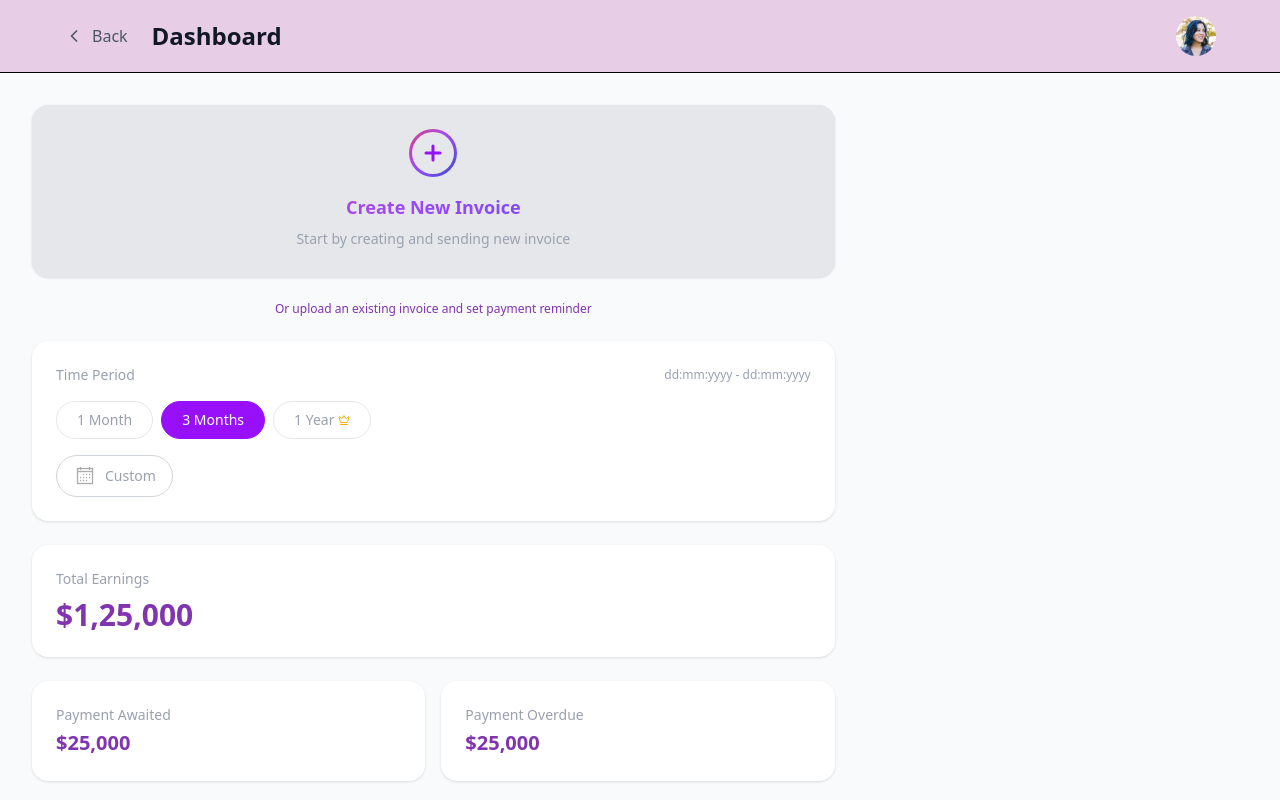
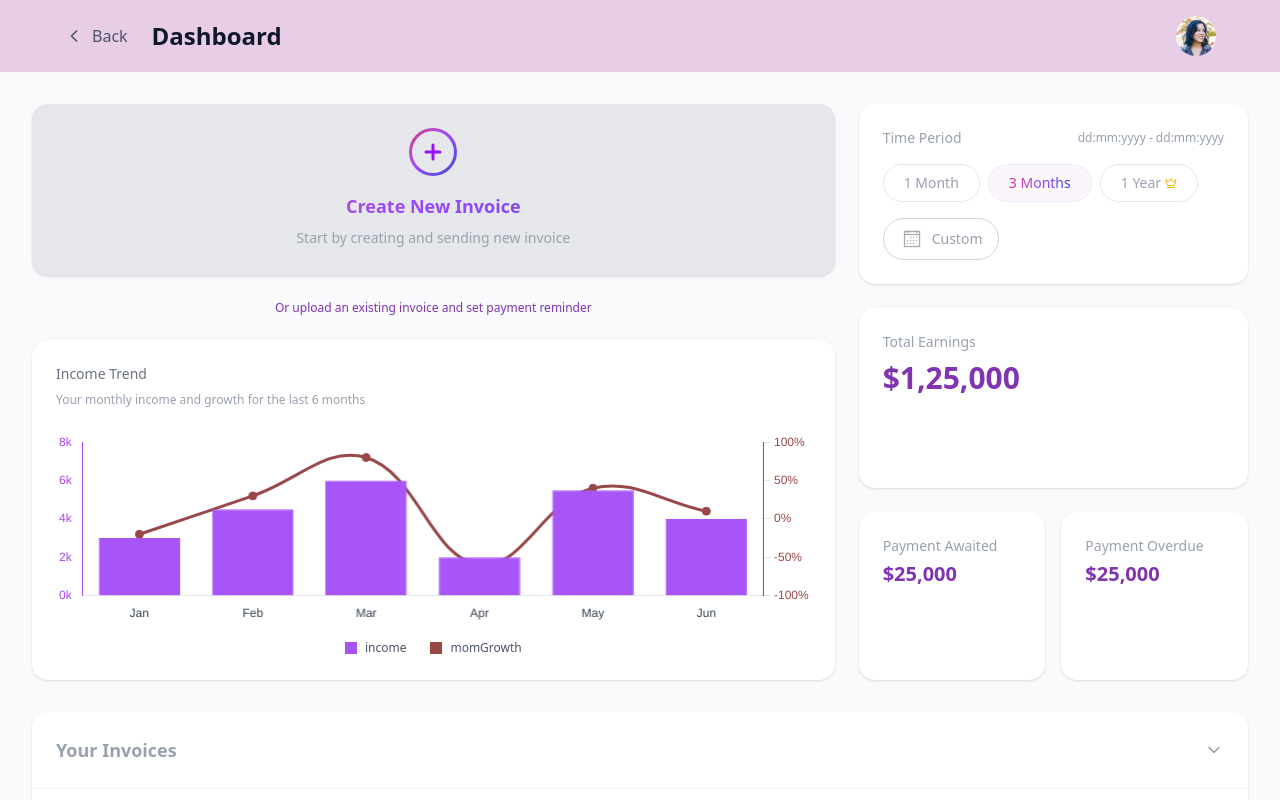
Before and after one commit to HarshithKDev/sparkonomy, a React (Vite) app: page / in a window 1280 px wide. Shown: the top 800 px of the page. Built offline with nearby package versions, Linux system fonts and the light colour scheme.

Commit message:
update logo

```diff
--- a/src/InvoiceDashboard.jsx
+++ b/src/InvoiceDashboard.jsx
@@ -4,6 +4,8 @@ import { Chart as ChartJS, CategoryScale, LinearScale, BarElement, PointElement,
 import { Bar } from 'react-chartjs-2';
 import ReactLogo from './assets/profile.png';
 import CalendarIcon from './assets/calender.png';
+import LogoPaw from './assets/logo.png';
+import './App.css';
 
 ChartJS.register(
   CategoryScale,
@@ -68,19 +70,19 @@ const InvoiceDashboard = () => {
         type: 'bar',
         label: 'Income',
         data: monthData.map(d => d.income),
-        backgroundColor: '#A855F7', // purple-500
+        backgroundColor: '#A855F7',
         borderColor: '#A855F7',
         borderWidth: 1,
         yAxisID: 'y1',
       },
       {
         type: 'line',
-        label: 'mom Growth',
+        label: 'momGrowth',
         data: monthData.map(d => d.growth),
-        borderColor: '#EF4444', // red-500
-        backgroundColor: '#EF4444',
-        pointBackgroundColor: '#EF4444',
-        pointBorderColor: '#EF4444',
+        borderColor: '#974847',
+        backgroundColor: '#974847',
+        pointBackgroundColor: '#974847',
+        pointBorderColor: '#974847',
         pointRadius: 4,
         yAxisID: 'y2',
         tension: 0.4,
@@ -98,13 +100,17 @@ const InvoiceDashboard = () => {
         position: 'left',
         grid: {
           display: false,
+          drawOnChartArea: false,
+        },
+        border: {
+          color: '#a743ef',
         },
         min: 0,
         max: 8,
         ticks: {
           callback: value => `${value}k`,
           stepSize: 2,
-          color: '#9CA3AF',
+          color: '#a743ef',
         },
       },
       y2: {
@@ -115,12 +121,15 @@ const InvoiceDashboard = () => {
           drawOnChartArea: false,
           color: '#E5E7EB',
         },
+        border: {
+          color: '#974847',
+        },
         min: -100,
         max: 100,
         ticks: {
           callback: value => `${value}%`,
           stepSize: 50,
-          color: '#9CA3AF',
+          color: '#974847',
         },
       },
       x: {
@@ -128,7 +137,7 @@ const InvoiceDashboard = () => {
           display: false,
         },
         ticks: {
-          color: '#9CA3AF',
+          color: '#374151',
         },
       },
     },
@@ -158,7 +167,7 @@ const InvoiceDashboard = () => {
   return (
     <div className="min-h-screen bg-gray-50">
       {/* Mobile Header */}
-      <div className="lg:hidden px-4 py-3 flex items-center justify-between border-b" style={{ backgroundColor: '#e7cde6' }}>
+      <div className="lg:hidden px-4 py-3 flex items-center justify-between" style={{ backgroundColor: '#e7cde6' }}>
         <div className="flex items-center">
           <ChevronLeft className="w-5 h-5 text-gray-600" />
           <span className="ml-2 text-gray-600 text-sm">Back</span>
@@ -170,7 +179,7 @@ const InvoiceDashboard = () => {
       </div>
 
       {/* Desktop Header */}
-      <div className="hidden lg:block px-8 py-4 border-b" style={{ backgroundColor: '#e7cde6' }}>
+      <div className="hidden lg:block px-8 py-4" style={{ backgroundColor: '#e7cde6' }}>
         <div className="mx-auto flex items-center justify-between px-4 sm:px-6 lg:px-8">
           <div className="flex items-center">
             <ChevronLeft className="w-5 h-5 text-gray-600 mr-2" />
@@ -204,9 +213,8 @@ const InvoiceDashboard = () => {
             {/* Moved text */}
             <p className="text-center text-xs text-[#8134AF]">Or upload an existing invoice and set payment reminder</p>
 
-            {/* Time Period Selection */}
-            <div className="bg-white rounded-2xl p-6 shadow-sm">
-              {/* Flex container for the title and date range */}
+            {/* Time Period Selection (Mobile Only) */}
+            <div className="lg:hidden bg-white rounded-2xl p-6 shadow-sm">
               <div className="flex justify-between items-center mb-4">
                 <h3 className="text-sm font-medium text-gray-400">Time Period</h3>
                 <p className="text-xs text-gray-400">dd:mm:yyyy - dd:mm:yyyy</p>
@@ -215,39 +223,40 @@ const InvoiceDashboard = () => {
               <div className="flex flex-wrap gap-2 mb-4">
                 <button
                   onClick={() => setSelectedPeriod('1Month')}
-                  className={`px-5 py-2 rounded-full text-sm border transition-colors ${selectedPeriod === '1Month' ? 'bg-purple-600 text-white border-purple-600' : 'bg-white text-gray-400 border-gray-200'}`}
+                  className={`px-5 py-2 rounded-full text-sm border transition-colors ${selectedPeriod === '1Month' ? 'border-[#f3e9ff] bg-[#fbf5fc]' : 'bg-white text-gray-400 border-gray-200'}`}
                 >
-                  1 Month
+                  <span className={selectedPeriod === '1Month' ? 'bg-gradient-to-r from-[#DD2A7B] via-[#9747FF] to-[#334CCA] bg-clip-text text-transparent' : 'text-gray-400'}>1 Month</span>
                 </button>
                 <button
                   onClick={() => setSelectedPeriod('3Months')}
-                  className={`px-5 py-2 rounded-full text-sm border transition-colors ${selectedPeriod === '3Months' ? 'bg-purple-600 text-white border-purple-600' : 'bg-white text-gray-400 border-gray-200'}`}
+                  className={`px-5 py-2 rounded-full text-sm border transition-colors ${selectedPeriod === '3Months' ? 'border-[#f3e9ff] bg-[#fbf5fc]' : 'bg-white text-gray-400 border-gray-200'}`}
                 >
-                  3 Months
+                  <span className={selectedPeriod === '3Months' ? 'bg-gradient-to-r from-[#DD2A7B] via-[#9747FF] to-[#334CCA] bg-clip-text text-transparent' : 'text-gray-400'}>3 Months</span>
                 </button>
                 <button
                   onClick={() => setSelectedPeriod('1Year')}
-                  className={`px-5 py-2 rounded-full text-sm flex items-center border transition-colors ${selectedPeriod === '1Year' ? 'bg-purple-600 text-white border-purple-600' : 'bg-white text-gray-400 border-gray-200'}`}
+                  className={`px-5 py-2 rounded-full text-sm flex items-center border transition-colors ${selectedPeriod === '1Year' ? 'border-[#f3e9ff] bg-[#fbf5fc]' : 'bg-white text-gray-400 border-gray-200'}`}
                 >
-                  1 Year <Crown className="w-3 h-3 ml-1 text-yellow-500" />
+                  <span className={selectedPeriod === '1Year' ? 'bg-gradient-to-r from-[#DD2A7B] via-[#9747FF] to-[#334CCA] bg-clip-text text-transparent' : 'text-gray-400'}>1 Year</span> <Crown className={`w-3 h-3 ml-1 text-yellow-500`} />
                 </button>
               </div>
               <button
                 onClick={() => setSelectedPeriod('Custom')}
-                className={`px-4 py-2 rounded-full text-sm flex items-center border transition-colors ${selectedPeriod === 'Custom' ? 'bg-purple-600 text-white border-purple-600' : 'bg-white text-gray-400 border-gray-300'}`}
+                className={`px-4 py-2 rounded-full text-sm flex items-center border transition-colors ${selectedPeriod === 'Custom' ? 'border-[#f3e9ff] bg-[#fbf5fc]' : 'bg-white text-gray-400 border-gray-300'}`}
               >
                 {/* Replaced emoji with image icon */}
                 <img src={CalendarIcon} alt="Calendar Icon" className={`w-6 h-6 p-0 mr-2 ${selectedPeriod === 'Custom' ? 'filter invert' : ''}`} />
-                Custom
+                <span className={selectedPeriod === 'Custom' ? 'bg-gradient-to-r from-[#DD2A7B] via-[#9747FF] to-[#334CCA] bg-clip-text text-transparent' : 'text-gray-400'}>Custom</span>
               </button>
             </div>
 
+            {/* Financial Summary sections on mobile */}
+            <div className="lg:hidden space-y-6">
               {/* Total Earnings */}
               <div className="bg-white rounded-2xl p-6 shadow-sm">
                 <h3 className="text-sm font-medium text-gray-400 mb-2">Total Earnings</h3>
                 <p className="text-3xl font-semibold text-[#8134AF]">$1,25,000</p>
               </div>
-
               {/* Payment Status - Side by side for all screen sizes */}
               <div className="grid grid-cols-2 gap-4">
                 {/* Payment Awaited */}
@@ -259,6 +268,7 @@ const InvoiceDashboard = () => {
                 <div className="bg-white rounded-2xl p-6 shadow-sm">
                   <h4 className="text-sm font-medium text-gray-400 mb-1">Payment Overdue</h4>
                   <p className="text-xl font-semibold text-[#8134AF]">$25,000</p>
+                </div>
               </div>
             </div>
 
@@ -274,18 +284,78 @@ const InvoiceDashboard = () => {
               {/* Legend */}
               <div className="flex items-center justify-center mt-4 space-x-6">
                 <div className="flex items-center">
-                  <div className="w-3 h-3 bg-purple-500 rounded mr-2"></div>
-                  <span className="text-xs text-gray-600">Income</span>
+                  <div className="w-3 h-3 bg-[#A855F7] mr-2"></div>
+                  <span className="text-xs text-gray-600">income</span>
                 </div>
                 <div className="flex items-center">
-                  <div className="w-3 h-3 bg-red-500 rounded-full mr-2"></div>
-                  <span className="text-xs text-gray-600">mom Growth</span>
+                  <div className="w-3 h-3 bg-[#974847] mr-2"></div>
+                  <span className="text-xs text-gray-600">momGrowth</span>
                 </div>
               </div>
             </div>
           </div>
 
-          {/* Right Column - Removed as per request */}
+          {/* Right Column - Financial Summary (Desktop Only) */}
+          <div className="hidden lg:flex lg:col-span-1 flex-col gap-6">
+            {/* Time Period Selection (Desktop Only) */}
+            <div className="bg-white rounded-2xl p-6 shadow-sm">
+              <div className="flex justify-between items-center mb-4">
+                <h3 className="text-sm font-medium text-gray-400">Time Period</h3>
+                <p className="text-xs text-gray-400">dd:mm:yyyy - dd:mm:yyyy</p>
+              </div>
+
+              <div className="flex flex-wrap gap-2 mb-4">
+                <button
+                  onClick={() => setSelectedPeriod('1Month')}
+                  className={`px-5 py-2 rounded-full text-sm border transition-colors ${selectedPeriod === '1Month' ? 'border-[#f3e9ff] bg-[#fbf5fc]' : 'bg-white text-gray-400 border-gray-200'}`}
+                >
+                  <span className={selectedPeriod === '1Month' ? 'bg-gradient-to-r from-[#DD2A7B] via-[#9747FF] to-[#334CCA] bg-clip-text text-transparent' : 'text-gray-400'}>1 Month</span>
+                </button>
+                <button
+                  onClick={() => setSelectedPeriod('3Months')}
+                  className={`px-5 py-2 rounded-full text-sm border transition-colors ${selectedPeriod === '3Months' ? 'border-[#f3e9ff] bg-[#fbf5fc]' : 'bg-white text-gray-400 border-gray-200'}`}
+                >
+                  <span className={selectedPeriod === '3Months' ? 'bg-gradient-to-r from-[#DD2A7B] via-[#9747FF] to-[#334CCA] bg-clip-text text-transparent' : 'text-gray-400'}>3 Months</span>
+                </button>
+                <button
+                  onClick={() => setSelectedPeriod('1Year')}
+                  className={`px-5 py-2 rounded-full text-sm flex items-center border transition-colors ${selectedPeriod === '1Year' ? 'border-[#f3e9ff] bg-[#fbf5fc]' : 'bg-white text-gray-400 border-gray-200'}`}
+                >
+                  <span className={selectedPeriod === '1Year' ? 'bg-gradient-to-r from-[#DD2A7B] via-[#9747FF] to-[#334CCA] bg-clip-text text-transparent' : 'text-gray-400'}>1 Year</span> <Crown className={`w-3 h-3 ml-1 text-yellow-500`} />
+                </button>
+              </div>
+              <button
+                onClick={() => setSelectedPeriod('Custom')}
+                className={`px-4 py-2 rounded-full text-sm flex items-center border transition-colors ${selectedPeriod === 'Custom' ? 'border-[#f3e9ff] bg-[#fbf5fc]' : 'bg-white text-gray-400 border-gray-300'}`}
+              >
+                {/* Replaced emoji with image icon */}
+                <img src={CalendarIcon} alt="Calendar Icon" className={`w-6 h-6 p-0 mr-2 ${selectedPeriod === 'Custom' ? 'filter invert' : ''}`} />
+                <span className={selectedPeriod === 'Custom' ? 'bg-gradient-to-r from-[#DD2A7B] via-[#9747FF] to-[#334CCA] bg-clip-text text-transparent' : 'text-gray-400'}>Custom</span>
+              </button>
+            </div>
+
+            <div className="flex-grow flex flex-col gap-6">
+              {/* Total Earnings */}
+              <div className="bg-white rounded-2xl p-6 shadow-sm flex-grow">
+                <h3 className="text-sm font-medium text-gray-400 mb-2">Total Earnings</h3>
+                <p className="text-3xl font-semibold text-[#8134AF]">$1,25,000</p>
+              </div>
+
+              {/* Payment Status - Side by side for all screen sizes */}
+              <div className="grid grid-cols-2 gap-4 flex-grow">
+                {/* Payment Awaited */}
+                <div className="bg-white rounded-2xl p-6 shadow-sm">
+                  <h4 className="text-sm font-medium text-gray-400 mb-1">Payment Awaited</h4>
+                  <p className="text-xl font-semibold text-[#8134AF]">$25,000</p>
+                </div>
+                {/* Payment Overdue */}
+                <div className="bg-white rounded-2xl p-6 shadow-sm">
+                  <h4 className="text-sm font-medium text-gray-400 mb-1">Payment Overdue</h4>
+                  <p className="text-xl font-semibold text-[#8134AF]">$25,000</p>
+                </div>
+              </div>
+            </div>
+          </div>
         </div>
 
         {/* Invoices List */}
@@ -332,10 +402,10 @@ const InvoiceDashboard = () => {
 
         {/* Footer */}
         <div className="mt-8 text-center">
-          <p className="text-sm text-gray-400">
-            <span className="font-medium">Sparks</span>Penny
+          <p className="text-sm text-gray-400 flex items-center justify-center">
+            <img src={LogoPaw} alt="Sparkonomy Paw Logo" className="inline-block h-4 w-max mx-1" />
           </p>
-          <p className="text-xs text-gray-300 mt-1">Powering the modern economy</p>
+          <p className="text-xs text-gray-400 mt-1">sparking the creator economy</p>
         </div>
       </div>
     </div>
```
Also changed, not shown: src/assets/logo.png (added). Lines whose indentation alone changed are shown as unchanged.
